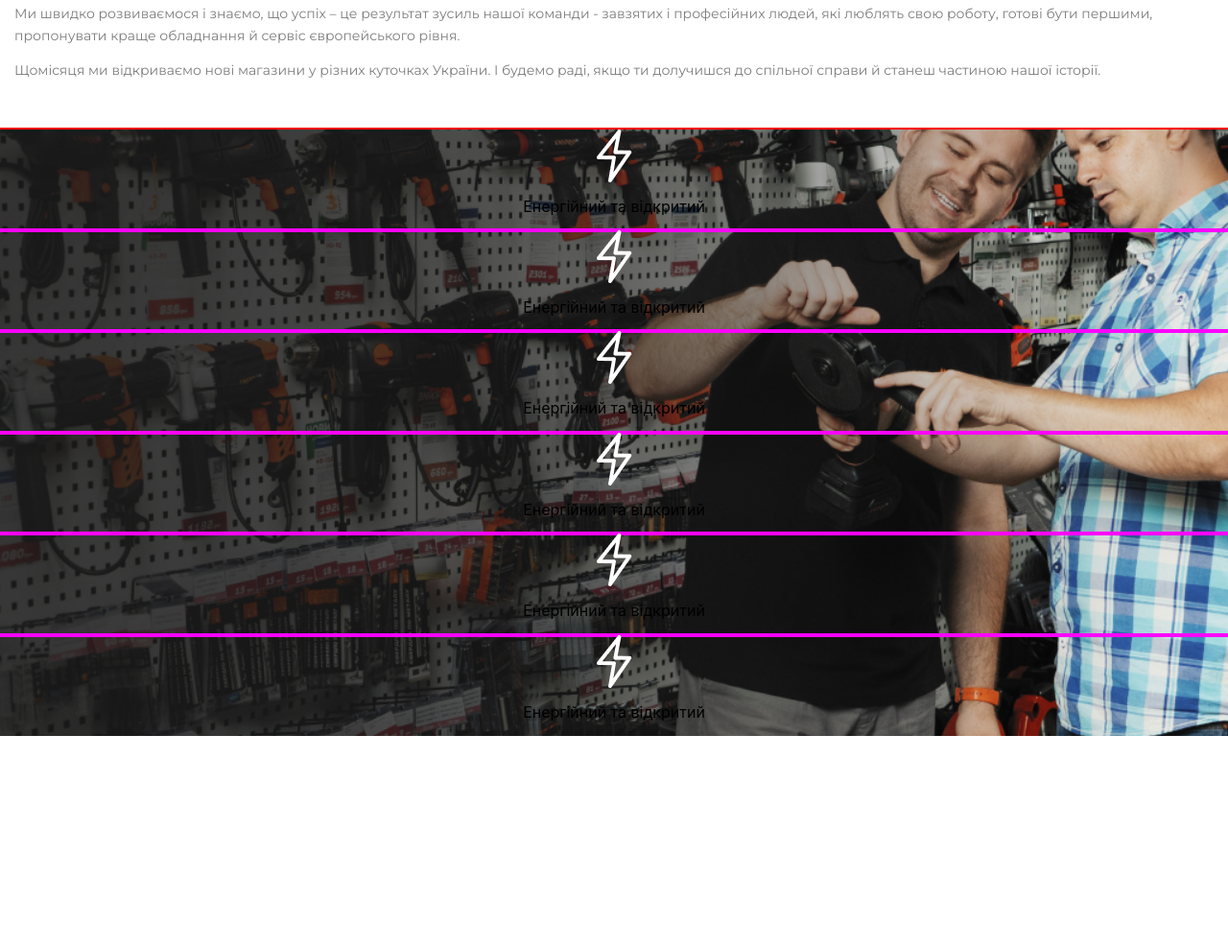
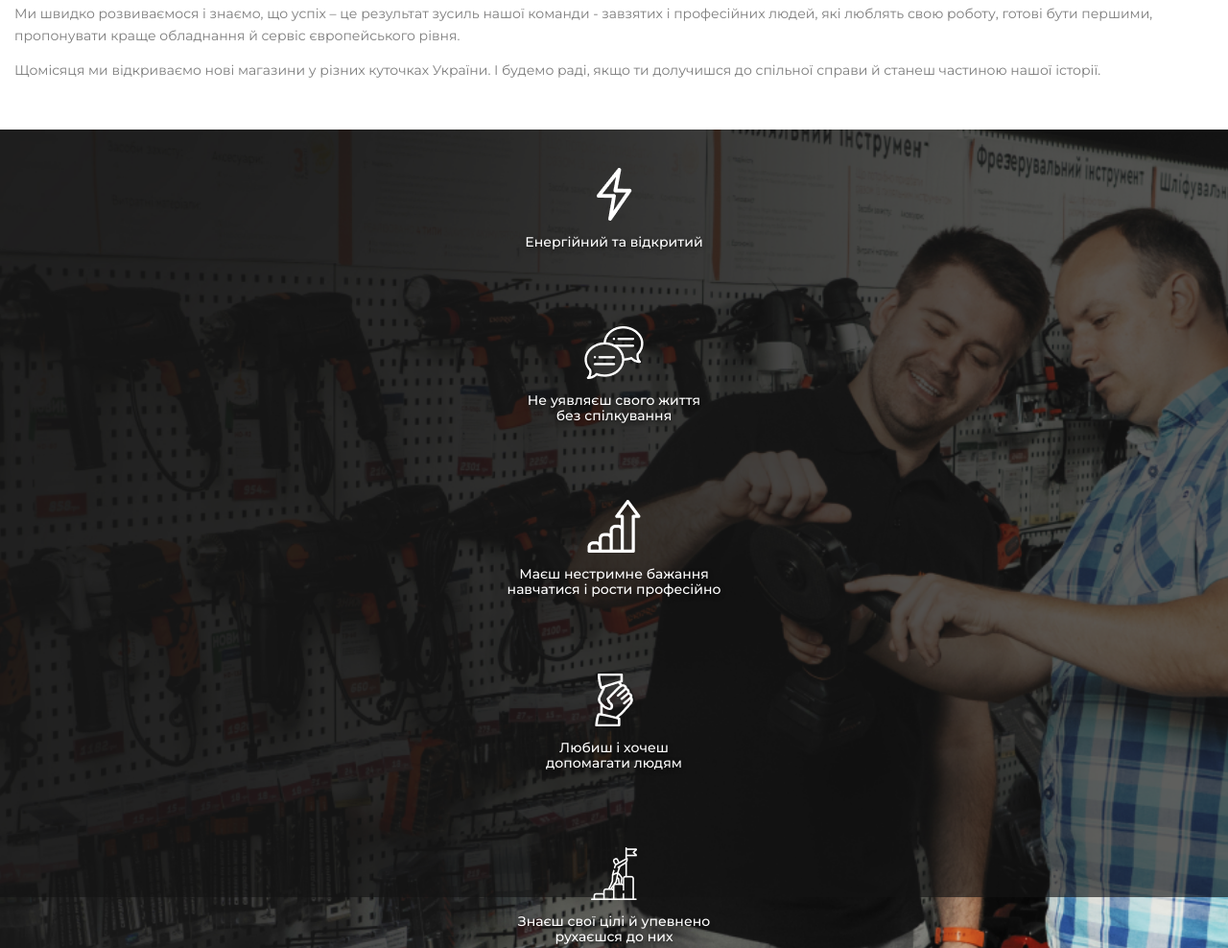
Before and after one commit to dima-kulikov/Dnipro-m-job, a website: page src/index.html in a window 1280 px wide. Shown: the part 1153-2141 px from the top of the page at 96% size. Before the commit the page ends 1920 px from the top, so only its background shows below. Drawn offline with Linux system fonts and the light colour scheme; files that its build step writes are made by us from their sources; a web font is replaced by a local one.

Commit message:
05.07
05.07

```diff
--- a/src/index.html
+++ b/src/index.html
@@ -13,12 +13,12 @@
       <section class="block-size">
 <!-- <div class="header__flex"> -->
       <div class="header__logo">
-        <img src="../images/logo.png" alt="Dnipro-m" />
+        <img src="./images/logo.png" alt="Dnipro-m" />
 
       <div class="header__info">
         <div class="header__info__facebook">
           <a href="#">
-            <img src="../images/icons/facebook.svg" alt="facebook">
+            <img src="./images/icons/facebook.svg" alt="facebook">
           </a>
         </div>
         <div class="header__info__insta">
@@ -66,38 +66,39 @@
     <section class="if-you">
       <div class="if-you__block">
         <div class="if-you__block__inner">
-          <img src="./images/icons/if-you/energy.png" alt="">
+          <img src="./images/icons/if-you/energy.png" alt="energy">
           <p class="if-you__block__inner__text">Енергійний та відкритий
           </p>
         </div>
 
         <div class="if-you__block__inner">
-          <img src="./images/icons/if-you/energy.png" alt="">
-          <p class="if-you__block__inner__text">Енергійний та відкритий
+          <img src="./images/icons/if-you/group.png" alt="group">
+          <p class="if-you__block__inner__text">Не уявляєш свого життя <br/> без спілкування
           </p>
         </div>
 
         <div class="if-you__block__inner">
-          <img src="./images/icons/if-you/energy.png" alt="">
-          <p class="if-you__block__inner__text">Енергійний та відкритий
+          <img src="./images/icons/if-you/growth.png" alt="growth">
+          <p class="if-you__block__inner__text">Маєш нестримне бажання <br/> навчатися і рости професійно
+
           </p>
         </div>
 
         <div class="if-you__block__inner">
-          <img src="./images/icons/if-you/energy.png" alt="">
-          <p class="if-you__block__inner__text">Енергійний та відкритий
+          <img src="./images/icons/if-you/heands.png" alt="heands">
+          <p class="if-you__block__inner__text">Любиш і хочеш <br/> допомагати людям
           </p>
         </div>
 
         <div class="if-you__block__inner">
-          <img src="./images/icons/if-you/energy.png" alt="">
-          <p class="if-you__block__inner__text">Енергійний та відкритий
+          <img src="./images/icons/if-you/flag.png" alt="flag">
+          <p class="if-you__block__inner__text">Знаєш свої цілі й упевнено <br/> рухаєшся до них
           </p>
         </div>
 
         <div class="if-you__block__inner">
-          <img src="./images/icons/if-you/energy.png" alt="">
-          <p class="if-you__block__inner__text">Енергійний та відкритий
+          <img src="./images/icons/if-you/money.png" alt="money">
+          <p class="if-you__block__inner__text">Вважаєш, що твоя праця <br/> варта гідної винагороди
           </p>
         </div>
       </div>
--- a/src/sass/if-you.scss
+++ b/src/sass/if-you.scss
@@ -1,25 +1,50 @@
 .if-you{
   background-image: url(../images/if-you-bg.jpg);
-    background-position: right;
+//   background-position: right;
   background-repeat: no-repeat;
   background-size: cover;
+  background-position-x: 92%;
+
+  &::before{
+    content: '';
+    display: block;
+    height: 100%;
+    position: absolute;
+    width: 100%;
+    background: rgba(19, 19, 19, 0.64);
+    z-index: 1;
+  }
 
   .if-you__block{
-        outline: 2px solid red;
+    // outline: 2px solid red;
     display: flex;
     flex-wrap: wrap;
     justify-content: center;
+    position: relative;
+    z-index: 2;
+
+
+  .if-you__block__inner{
+    // outline: 2px solid fuchsia;
+    width: 100%;
+    margin: 40px 0px;
   }
-    .if-you__block__inner{
-        outline: 2px solid fuchsia;
-        width: 100%;
 
-    }
   .if-you__block__inner img{
     display: block;
     margin: 0px auto;
   }
+
   .if-you__block__inner p{
     text-align: center;
+    font-family: Montserrat;
+    font-style: normal;
+    font-weight: 500;
+    font-size: 14px;
+    margin: 14px 0px 0px;
+    /* or 17px */
+    color: #FFFFFF;
+    text-shadow: 0px 2px 5px rgba(0, 0, 0, 0.5);
   }
 }
+}
```
Also changed, not shown: build/css/styles.css, build/images/0963-2.jpg (deleted), build/images/icons/if-you/Group (1).png (added), build/images/icons/if-you/Group 2.png (added), build/images/icons/if-you/Group.png (added), build/images/icons/if-you/Vector (1).png (added), build/images/icons/if-you/Vector.png (deleted), build/images/icons/if-you/flag.png (added), build/images/icons/if-you/growth.png (added), build/images/icons/if-you/heands.png (added), build/images/icons/if-you/monay.png (added), build/images/icons/if-you/money.png (added), build/images/icons/if-you/surface1.png (added), build/index.html, 5 more files. Lines whose indentation alone changed are shown as unchanged.
